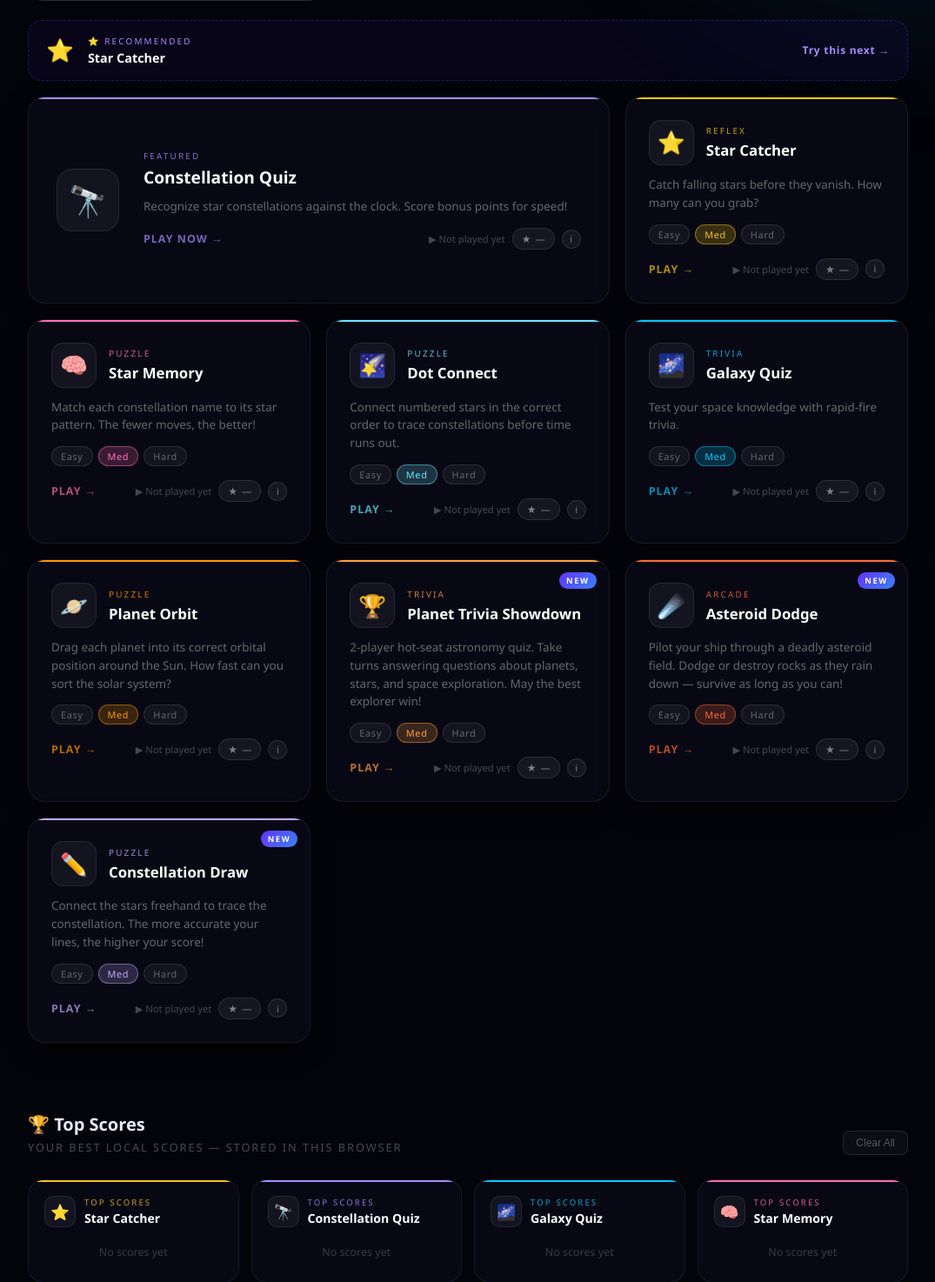
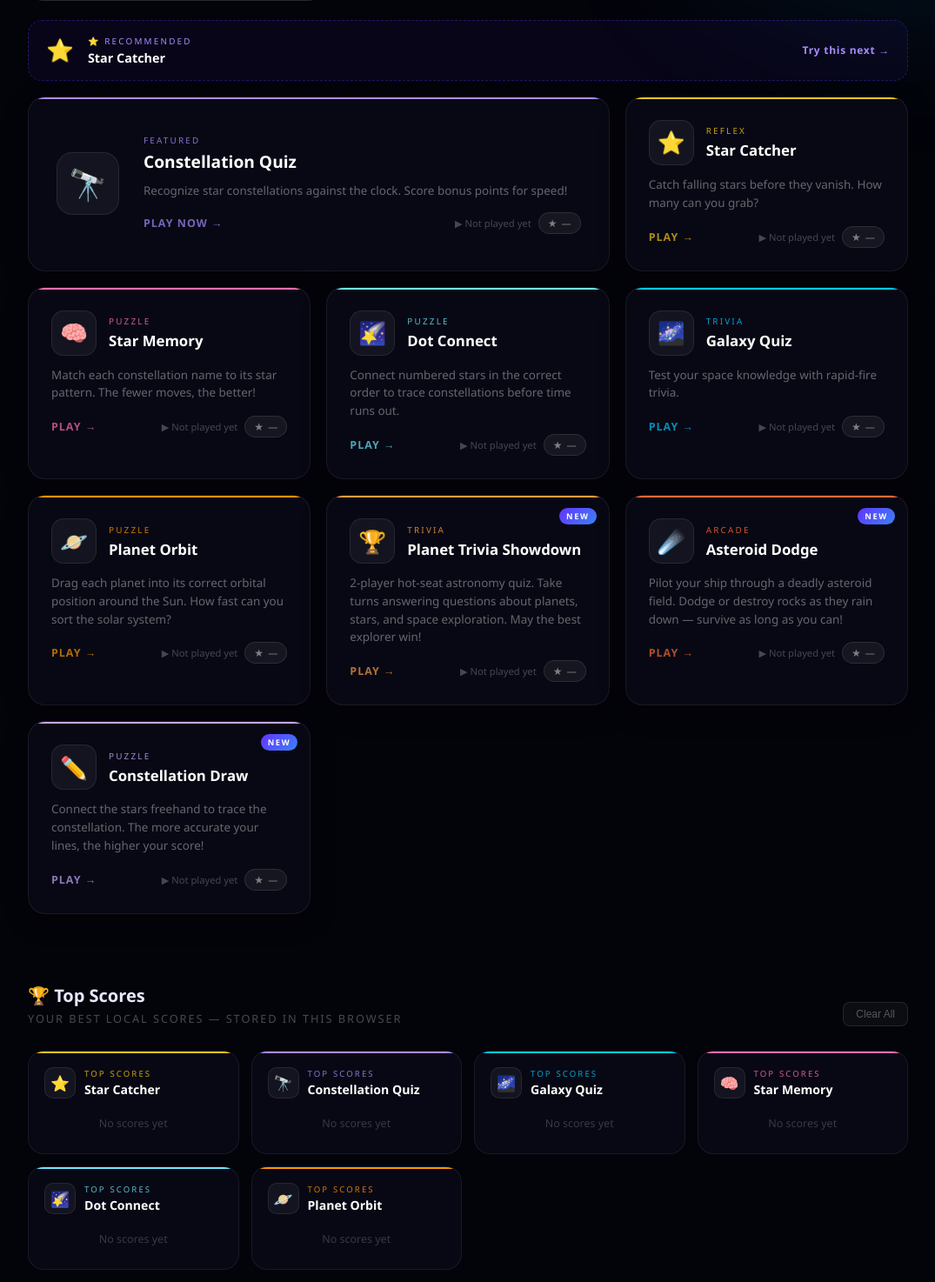
Before and after one commit to gllmthmm-prj/StarGames, a Flask app: page /game/1 in a window 1280 px wide. Shown: the part 892-2366 px from the top of the page at 87% size, without its empty margins (102-1177 px from the left). Run offline with Flask 3, Linux system fonts and the light colour scheme.

Commit message:
fix: remove all buttons from inside <a> game cards (invalid HTML)
Nesting <button> inside <a> is invalid HTML and causes inconsistent
click behavior across browsers — some browsers break the anchor,
others fire events unexpectedly. Fix:
- Remove diff-pill buttons and info button from inside card anchors
- Card is now a pure <a href="/game/id"> with only div/text children
- Clicking anywhere on a card reliably navigates to the game

Difficulty preference is still stored in localStorage and applied
to the href on page load, so saved difficulty is preserved.

Co-Authored-By: Claude Sonnet 4.6 <noreply@anthropic.com>

```diff
--- a/templates/index.html
+++ b/templates/index.html
@@ -778,10 +778,9 @@
                     <div class="card-desc">{{ g.description }}</div>
                     <div class="card-footer">
                         <div class="card-cta" data-i18n="card_play_now">Play now →</div>
-                        <div id="footer-right-{{ g.id }}" style="display:flex;align-items:center;gap:8px;">
+                        <div style="display:flex;align-items:center;gap:8px;">
                             <div class="card-play-count" id="playcount-{{ g.id }}">▶ —</div>
                             <div class="card-score-badge" id="badge-{{ g.id }}"><span class="badge-star">★</span> —</div>
-                            <button class="card-info-btn" title="Game details">ℹ</button>
                         </div>
                     </div>
                 </div>
@@ -795,17 +794,11 @@
                     </div>
                 </div>
                 <div class="card-desc">{{ g.description }}</div>
-                <div class="diff-selector" id="diff-{{ g.id }}">
-                    <button class="diff-pill" data-d="easy" onclick="setDiff('{{ g.id }}','easy',event)">Easy</button>
-                    <button class="diff-pill active" data-d="medium" onclick="setDiff('{{ g.id }}','medium',event)">Med</button>
-                    <button class="diff-pill" data-d="hard" onclick="setDiff('{{ g.id }}','hard',event)">Hard</button>
-                </div>
                 <div class="card-footer">
                     <div class="card-cta" data-i18n="card_play">Play →</div>
                     <div style="display:flex;align-items:center;gap:8px;">
                         <div class="card-play-count" id="playcount-{{ g.id }}">▶ —</div>
                         <div class="card-score-badge" id="badge-{{ g.id }}"><span class="badge-star">★</span> —</div>
-                        <button class="card-info-btn" title="Game details">ℹ</button>
                     </div>
                 </div>
                 {% endif %}
@@ -1063,15 +1056,6 @@
 
     // ── Difficulty selector ───────────────────────────────────────────────────
     const _diffs = {};
-    function setDiff(gameId, level, e) {
-        e.preventDefault(); e.stopPropagation();
-        _diffs[gameId] = level;
-        localStorage.setItem('sg_diff_' + gameId, level);
-        const pills = document.querySelectorAll('#diff-' + gameId + ' .diff-pill');
-        pills.forEach(p => p.classList.toggle('active', p.dataset.d === level));
-        const link = document.getElementById('link-' + gameId);
-        if (link) link.href = '/game/' + gameId + '?difficulty=' + level;
-    }
 
     // Lang change hook — set up after page loads
     window.addEventListener('load', () => {
@@ -1083,14 +1067,12 @@
             document.getElementById('themeToggle').textContent = '☀️';
         }
 
-        // Restore saved difficulties
+        // Restore saved difficulties in link hrefs
         ['constellation','starcatch','starmemory','dotconnect','numquiz','planetorbit','trivia','asteroid','constdraw'].forEach(id => {
             const saved = localStorage.getItem('sg_diff_' + id) || 'medium';
             _diffs[id] = saved;
             const link = document.getElementById('link-' + id);
             if (link) link.href = '/game/' + id + '?difficulty=' + saved;
-            const pills = document.querySelectorAll('#diff-' + id + ' .diff-pill');
-            pills.forEach(p => p.classList.toggle('active', p.dataset.d === saved));
         });
 
         const _sl = window.setLang;
@@ -1870,20 +1852,7 @@
     // ── PHASE 7 — Game Cards & Discovery ───────────────────────────────────────
     // ═══════════════════════════════════════════════════════════════════════════
 
-    // ── P7.0 Info button click → open game detail modal ──────────────────────
-    document.querySelectorAll('.card-info-btn').forEach(function(btn) {
-        btn.addEventListener('click', function(e) {
-            e.preventDefault();
-            e.stopPropagation();
-            openGameDetail(btn.closest('.game-card').dataset.gameid, e);
-        });
-    });
-
-    // ── openEgg stub (egg button in nav) ────────────────────────────────────────
-    function openEgg() {
-        const msgs = ['🌟 You found the cosmic egg!', '☄️ A shooting star just for you!', '🪐 Somewhere in the universe, a new planet formed.'];
-        alert(msgs[Math.floor(Math.random() * msgs.length)]);
-    }
+    // (No card click interception — cards navigate directly via href)
 
     // Jinja-rendered game metadata available in JS
     const GAMES_META = [
```
